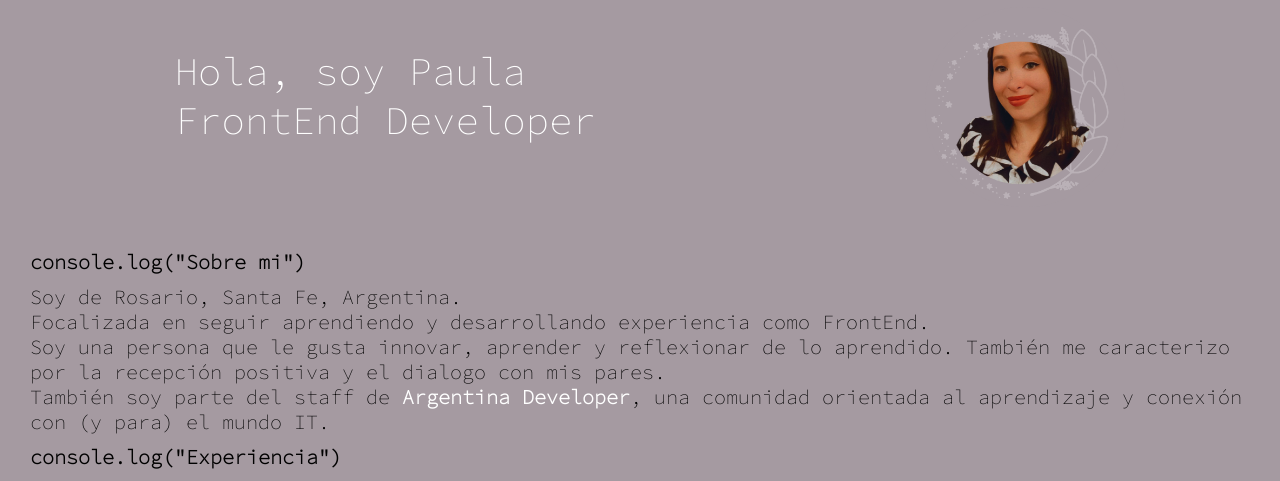
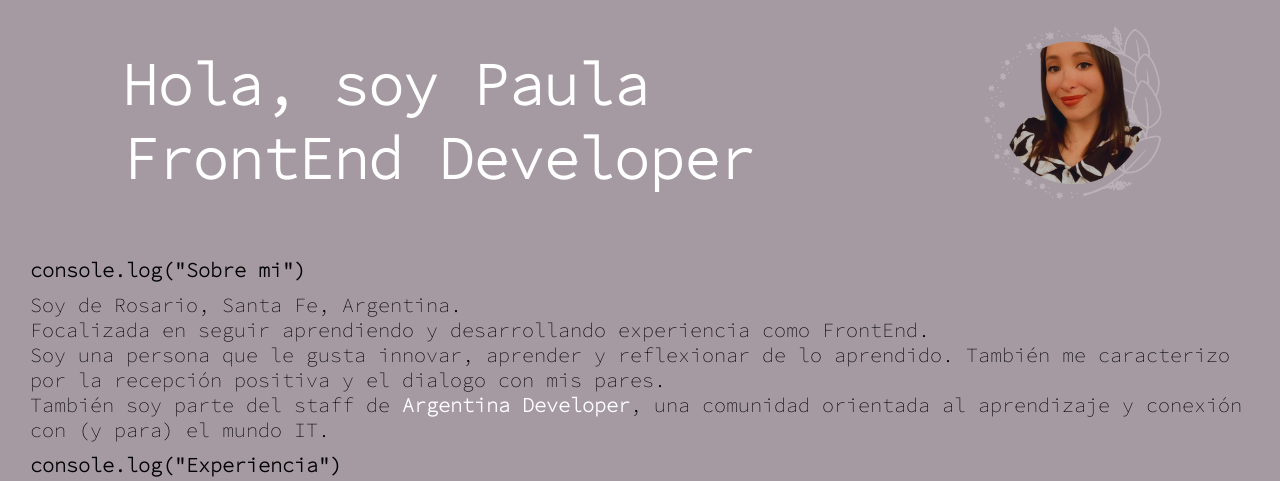
Before and after one commit to PauTG/Pawfolio, a plain HTML site: page index.html in a window 1280 px wide. Shown: the part 78-559 px from the top of the page. Drawn offline with Linux system fonts and the light colour scheme.

Commit message:
act title

```diff
--- a/index.html
+++ b/index.html
@@ -23,8 +23,8 @@
 <body class="bodyPortafolio">
     <section class="sectionPortafolio">
         <div class="frentePortafolio">
-            <p> Hola, soy Paula </p>
-            <p> FrontEnd Developer </p>
+            <h1> Hola, soy Paula
+           <br> FrontEnd Developer </h1>
              </div>
                 <img class="fotoPerfil" src="./Imagenes/PawliFoto.png"
                     alt="Foto">
```
